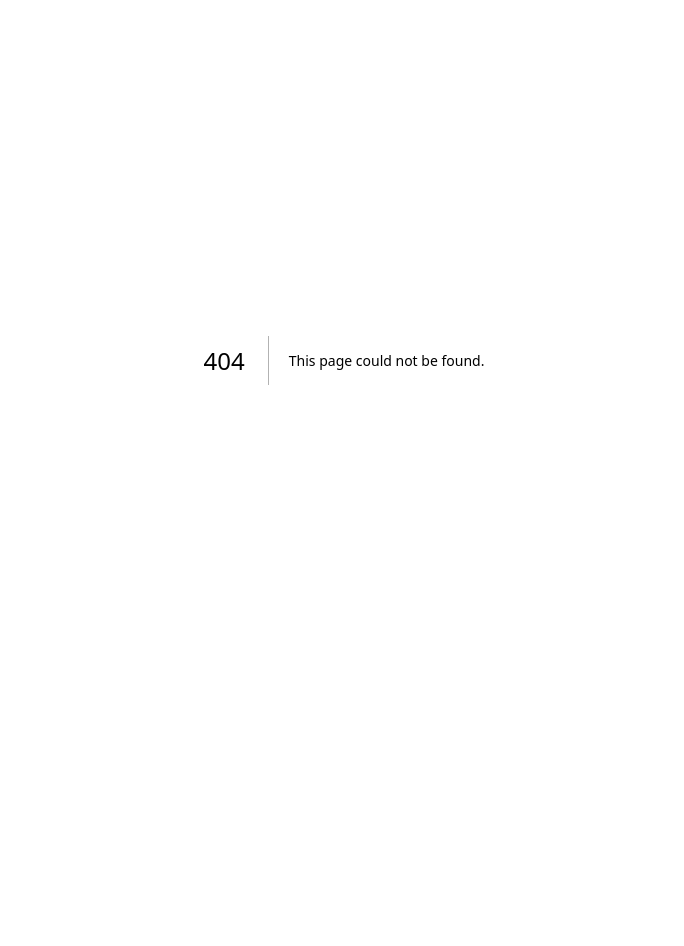
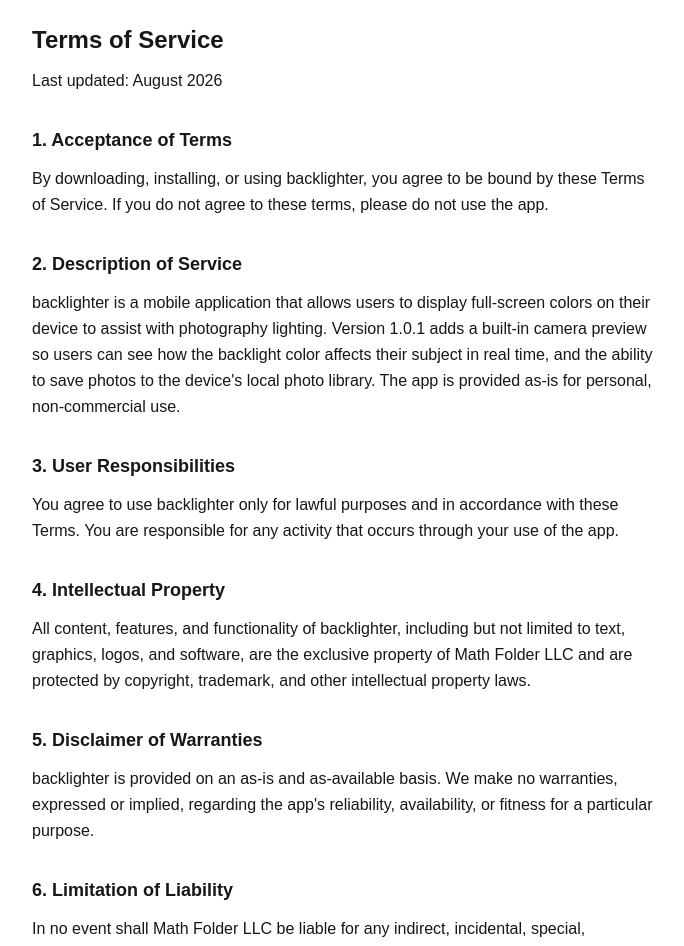
Before and after one commit to jarrensj/backlighter.com, a Next.js app: page /terms in a window 1280 px wide. Before the commit this address had no page. Shown: the part 40-986 px from the top of the page, without its empty margins (296-980 px from the left). Before the commit the page ends 800 px from the top, so only its background shows below. Built offline with nearby package versions, Linux system fonts and the light colour scheme.

Commit message:
Add Terms of Service page and site footer
Adds /terms rendered from content/terms.md, a shared minimal markdown
renderer, and a footer with a Terms link and a support email read from
the EMAIL_ADDRESS environment variable (kept out of the repo per
AGENTS.md).

```diff
--- a/app/layout.tsx
+++ b/app/layout.tsx
@@ -1,5 +1,6 @@
 import type { Metadata } from "next";
 import { Geist, Geist_Mono } from "next/font/google";
+import { Footer } from "@/components/footer";
 import "./globals.css";
 
 const geistSans = Geist({
@@ -27,7 +28,10 @@
       lang="en"
       className={`${geistSans.variable} ${geistMono.variable} h-full antialiased`}
     >
-      <body className="min-h-full flex flex-col">{children}</body>
+      <body className="min-h-full flex flex-col">
+        {children}
+        <Footer />
+      </body>
     </html>
   );
 }
--- /dev/null
+++ b/app/terms/page.tsx
@@ -0,0 +1,16 @@
+import type { Metadata } from "next";
+import { Markdown } from "@/components/markdown";
+import { loadContent } from "@/lib/content";
+
+export const metadata: Metadata = {
+  title: "Terms of Service — backlighter",
+};
+
+export default async function TermsPage() {
+  const { markdown, email } = await loadContent("terms");
+  return (
+    <main className="mx-auto w-full max-w-2xl flex-1 px-6 py-16">
+      <Markdown markdown={markdown} email={email} />
+    </main>
+  );
+}
--- /dev/null
+++ b/components/footer.tsx
@@ -0,0 +1,17 @@
+import Link from "next/link";
+
+export function Footer() {
+  const email = process.env.EMAIL_ADDRESS;
+  return (
+    <footer className="flex items-center justify-center gap-6 p-6 text-sm text-neutral-500">
+      <Link href="/terms" className="hover:underline">
+        Terms of Service
+      </Link>
+      {email && (
+        <a href={`mailto:${email}`} className="hover:underline">
+          {email}
+        </a>
+      )}
+    </footer>
+  );
+}
--- /dev/null
+++ b/components/markdown.tsx
@@ -0,0 +1,54 @@
+import { Fragment } from "react";
+
+function linkify(text: string, email?: string) {
+  if (!email || !text.includes(email)) return text;
+  const parts = text.split(email);
+  return parts.map((part, i) => (
+    <Fragment key={i}>
+      {i > 0 && (
+        <a href={`mailto:${email}`} className="underline">
+          {email}
+        </a>
+      )}
+      {part}
+    </Fragment>
+  ));
+}
+
+export function Markdown({
+  markdown,
+  email,
+}: {
+  markdown: string;
+  email?: string;
+}) {
+  const blocks = markdown.trim().split(/\n\n+/);
+  return blocks.map((block, i) => {
+    if (block.startsWith("### ")) {
+      return (
+        <h3 key={i} className="mt-6 font-semibold">
+          {block.slice(4)}
+        </h3>
+      );
+    }
+    if (block.startsWith("## ")) {
+      return (
+        <h2 key={i} className="mt-8 text-lg font-semibold">
+          {block.slice(3)}
+        </h2>
+      );
+    }
+    if (block.startsWith("# ")) {
+      return (
+        <h1 key={i} className="text-2xl font-semibold">
+          {block.slice(2)}
+        </h1>
+      );
+    }
+    return (
+      <p key={i} className="mt-3 leading-relaxed">
+        {linkify(block, email)}
+      </p>
+    );
+  });
+}
--- /dev/null
+++ b/content/terms.md
@@ -0,0 +1,35 @@
+# Terms of Service
+
+Last updated: August 2026
+
+## 1. Acceptance of Terms
+
+By downloading, installing, or using backlighter, you agree to be bound by these Terms of Service. If you do not agree to these terms, please do not use the app.
+
+## 2. Description of Service
+
+backlighter is a mobile application that allows users to display full-screen colors on their device to assist with photography lighting. Version 1.0.1 adds a built-in camera preview so users can see how the backlight color affects their subject in real time, and the ability to save photos to the device's local photo library. The app is provided as-is for personal, non-commercial use.
+
+## 3. User Responsibilities
+
+You agree to use backlighter only for lawful purposes and in accordance with these Terms. You are responsible for any activity that occurs through your use of the app.
+
+## 4. Intellectual Property
+
+All content, features, and functionality of backlighter, including but not limited to text, graphics, logos, and software, are the exclusive property of Math Folder LLC and are protected by copyright, trademark, and other intellectual property laws.
+
+## 5. Disclaimer of Warranties
+
+backlighter is provided on an as-is and as-available basis. We make no warranties, expressed or implied, regarding the app's reliability, availability, or fitness for a particular purpose.
+
+## 6. Limitation of Liability
+
+In no event shall Math Folder LLC be liable for any indirect, incidental, special, consequential, or punitive damages arising out of or related to your use of backlighter.
+
+## 7. Changes to Terms
+
+We reserve the right to modify these Terms at any time. We will notify users of any material changes by updating the "Last updated" date at the top of this page.
+
+## 8. Contact
+
+If you have any questions about these Terms, please contact us at {{EMAIL_ADDRESS}}.
--- /dev/null
+++ b/lib/content.ts
@@ -0,0 +1,14 @@
+import { promises as fs } from "fs";
+import path from "path";
+
+export async function loadContent(slug: string) {
+  const raw = await fs.readFile(
+    path.join(process.cwd(), "content", `${slug}.md`),
+    "utf8"
+  );
+  const email = process.env.EMAIL_ADDRESS;
+  return {
+    markdown: raw.replaceAll("{{EMAIL_ADDRESS}}", email ?? ""),
+    email,
+  };
+}
```
